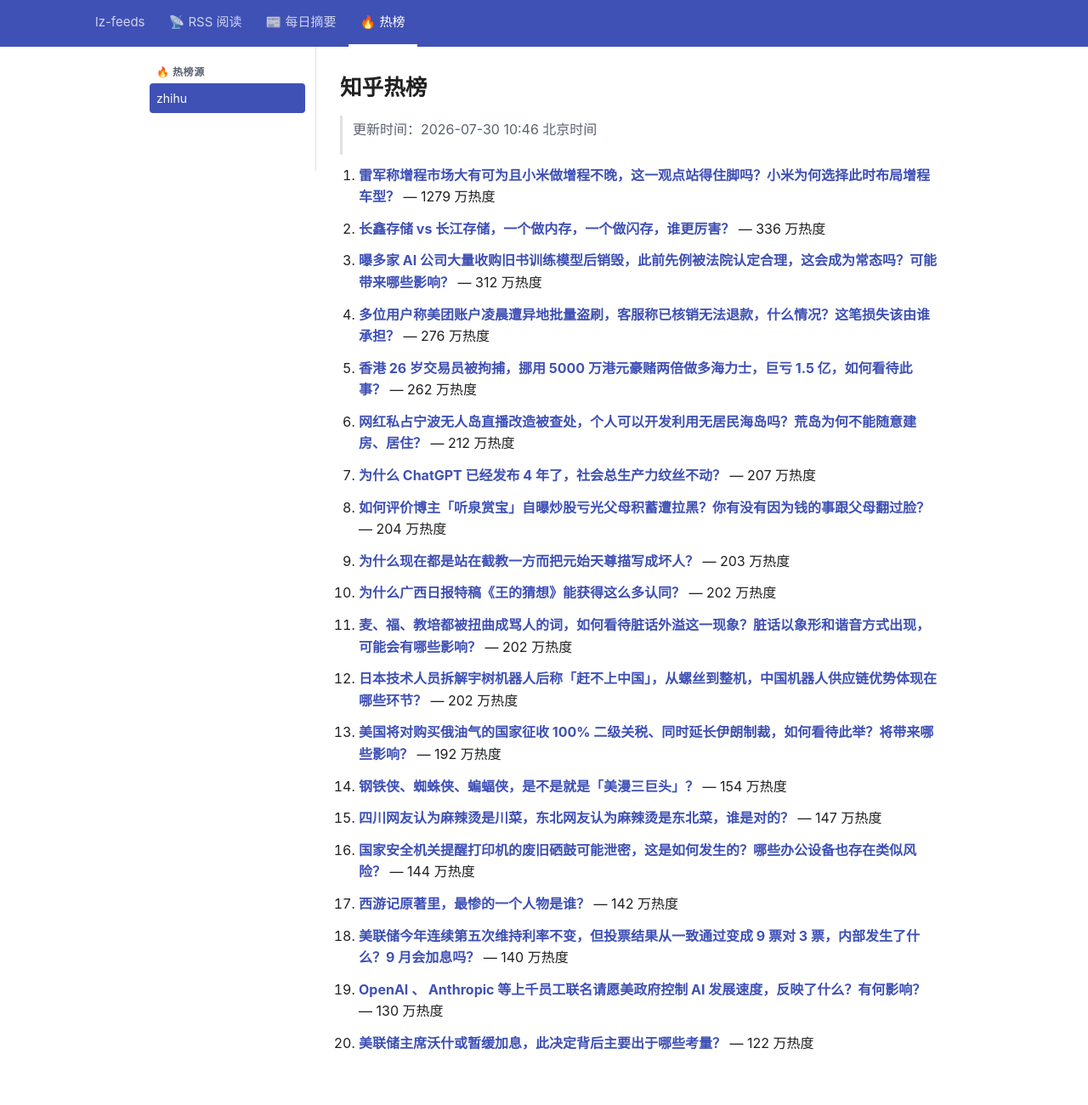
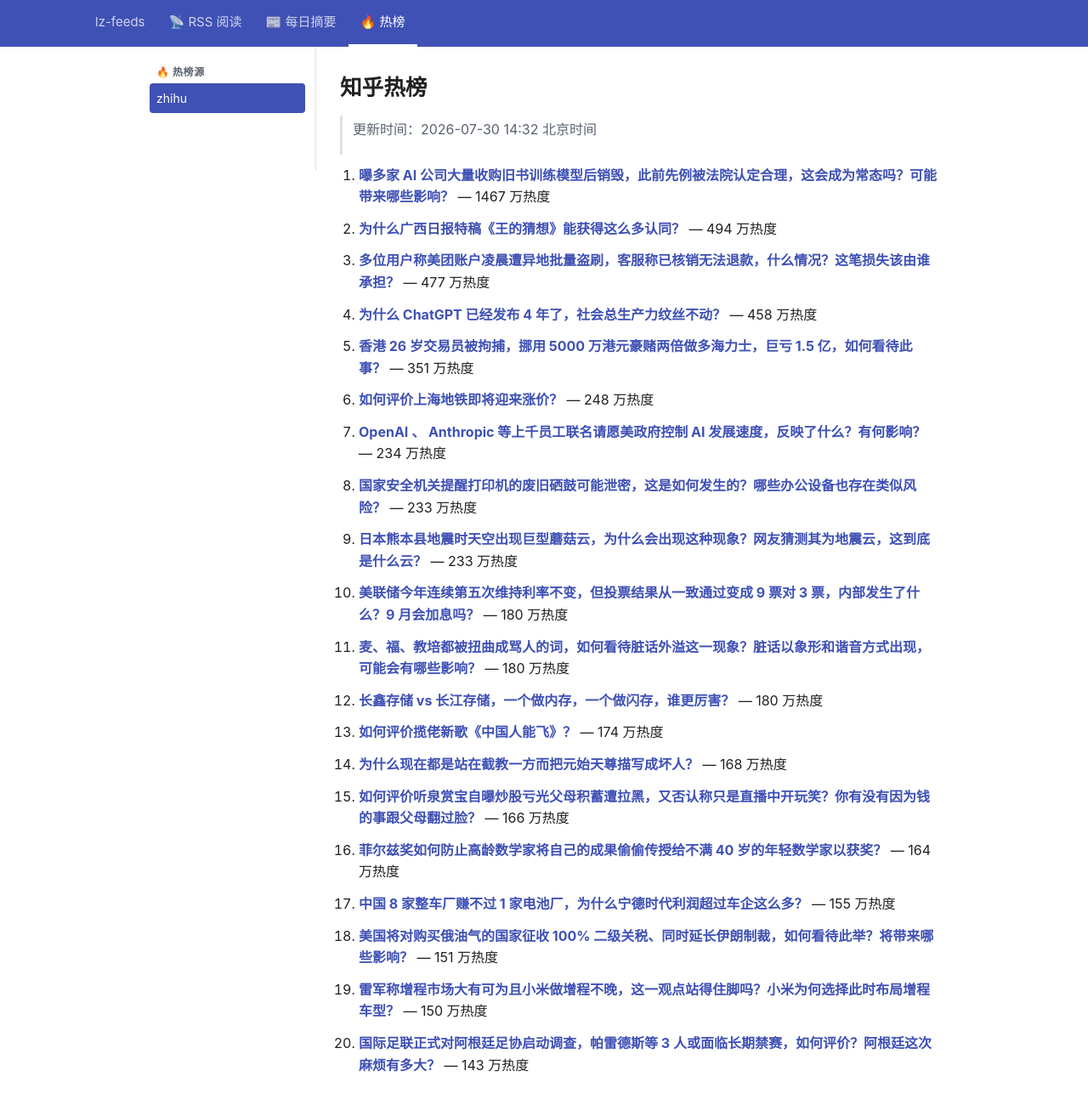
Before and after one commit to lizhang0101/lz-feeds, a Jekyll site: the page built from _hotlist/zhihu.md, in a window 1280 px wide and 1330 px high. Shown: the top 1300 px of the window at 85% size. Built offline with Jekyll 4.4.1, drawn with Linux system fonts in a browser that asks for light colours.

Commit message:
hotlist: 2026-07-30T06:32Z

```diff
--- a/_hotlist/zhihu.md
+++ b/_hotlist/zhihu.md
@@ -1,48 +1,48 @@
 ---
-updated: 2026-07-30 10:46 北京时间
+updated: 2026-07-30 14:32 北京时间
 count: 20
 ---
 
 # 知乎热榜
 
-> 更新时间：2026-07-30 10:46 北京时间
+> 更新时间：2026-07-30 14:32 北京时间
 
-1. **[雷军称增程市场大有可为且小米做增程不晚，这一观点站得住脚吗？小米为何选择此时布局增程车型？](https://www.zhihu.com/question/2065799308067041337)** — 1279 万热度
+1. **[曝多家 AI 公司大量收购旧书训练模型后销毁，此前先例被法院认定合理，这会成为常态吗？可能带来哪些影响？](https://www.zhihu.com/question/2065707692950123437)** — 1467 万热度
 
-2. **[长鑫存储 vs 长江存储，一个做内存，一个做闪存，谁更厉害？](https://www.zhihu.com/question/2061092161337177252)** — 336 万热度
+2. **[为什么广西日报特稿《王的猜想》能获得这么多认同？](https://www.zhihu.com/question/2065044616043131031)** — 494 万热度
 
-3. **[曝多家 AI 公司大量收购旧书训练模型后销毁，此前先例被法院认定合理，这会成为常态吗？可能带来哪些影响？](https://www.zhihu.com/question/2065707692950123437)** — 312 万热度
+3. **[多位用户称美团账户凌晨遭异地批量盗刷，客服称已核销无法退款，什么情况？这笔损失该由谁承担？](https://www.zhihu.com/question/2065804781247887148)** — 477 万热度
 
-4. **[多位用户称美团账户凌晨遭异地批量盗刷，客服称已核销无法退款，什么情况？这笔损失该由谁承担？](https://www.zhihu.com/question/2065804781247887148)** — 276 万热度
+4. **[为什么 ChatGPT 已经发布 4 年了，社会总生产力纹丝不动？](https://www.zhihu.com/question/2065583157664018461)** — 458 万热度
 
-5. **[香港 26 岁交易员被拘捕，挪用 5000 万港元豪赌两倍做多海力士，巨亏 1.5 亿，如何看待此事？](https://www.zhihu.com/question/2065738421474271320)** — 262 万热度
+5. **[香港 26 岁交易员被拘捕，挪用 5000 万港元豪赌两倍做多海力士，巨亏 1.5 亿，如何看待此事？](https://www.zhihu.com/question/2065738421474271320)** — 351 万热度
 
-6. **[网红私占宁波无人岛直播改造被查处，个人可以开发利用无居民海岛吗？荒岛为何不能随意建房、居住？](https://www.zhihu.com/question/2065709716009743417)** — 212 万热度
+6. **[如何评价上海地铁即将迎来涨价？](https://www.zhihu.com/question/2066060815594152470)** — 248 万热度
 
-7. **[为什么 ChatGPT 已经发布 4 年了，社会总生产力纹丝不动？](https://www.zhihu.com/question/2065583157664018461)** — 207 万热度
+7. **[OpenAI 、 Anthropic 等上千员工联名请愿美政府控制 AI 发展速度，反映了什么？有何影响？](https://www.zhihu.com/question/2065729146383071132)** — 234 万热度
 
-8. **[如何评价博主「听泉赏宝」自曝炒股亏光父母积蓄遭拉黑？你有没有因为钱的事跟父母翻过脸？](https://www.zhihu.com/question/2065588413684831719)** — 204 万热度
+8. **[国家安全机关提醒打印机的废旧硒鼓可能泄密，这是如何发生的？哪些办公设备也存在类似风险？](https://www.zhihu.com/question/2065732271441539585)** — 233 万热度
 
-9. **[为什么现在都是站在截教一方而把元始天尊描写成坏人？](https://www.zhihu.com/question/12199984100)** — 203 万热度
+9. **[日本熊本县地震时天空出现巨型蘑菇云，为什么会出现这种现象？网友猜测其为地震云，这到底是什么云？](https://www.zhihu.com/question/2065536648381555046)** — 233 万热度
 
-10. **[为什么广西日报特稿《王的猜想》能获得这么多认同？](https://www.zhihu.com/question/2065044616043131031)** — 202 万热度
+10. **[美联储今年连续第五次维持利率不变，但投票结果从一致通过变成 9 票对 3 票，内部发生了什么？9 月会加息吗？](https://www.zhihu.com/question/2066063922856027842)** — 180 万热度
 
-11. **[麦、福、教培都被扭曲成骂人的词，如何看待脏话外溢这一现象？脏话以象形和谐音方式出现，可能会有哪些影响？](https://www.zhihu.com/question/2065564412899845853)** — 202 万热度
+11. **[麦、福、教培都被扭曲成骂人的词，如何看待脏话外溢这一现象？脏话以象形和谐音方式出现，可能会有哪些影响？](https://www.zhihu.com/question/2065564412899845853)** — 180 万热度
 
-12. **[日本技术人员拆解宇树机器人后称「赶不上中国」，从螺丝到整机，中国机器人供应链优势体现在哪些环节？](https://www.zhihu.com/question/2064993421949755491)** — 202 万热度
+12. **[长鑫存储 vs 长江存储，一个做内存，一个做闪存，谁更厉害？](https://www.zhihu.com/question/2061092161337177252)** — 180 万热度
 
-13. **[美国将对购买俄油气的国家征收 100% 二级关税、同时延长伊朗制裁，如何看待此举？将带来哪些影响？](https://www.zhihu.com/question/2065729116125521259)** — 192 万热度
+13. **[如何评价揽佬新歌《中国人能飞》？](https://www.zhihu.com/question/2064534355440145959)** — 174 万热度
 
-14. **[钢铁侠、蜘蛛侠、蝙蝠侠，是不是就是「美漫三巨头」？](https://www.zhihu.com/question/2065521778198421619)** — 154 万热度
+14. **[为什么现在都是站在截教一方而把元始天尊描写成坏人？](https://www.zhihu.com/question/12199984100)** — 168 万热度
 
-15. **[四川网友认为麻辣烫是川菜，东北网友认为麻辣烫是东北菜，谁是对的？](https://www.zhihu.com/question/2061765916732478472)** — 147 万热度
+15. **[如何评价听泉赏宝自曝炒股亏光父母积蓄遭拉黑，又否认称只是直播中开玩笑？你有没有因为钱的事跟父母翻过脸？](https://www.zhihu.com/question/2065588413684831719)** — 166 万热度
 
-16. **[国家安全机关提醒打印机的废旧硒鼓可能泄密，这是如何发生的？哪些办公设备也存在类似风险？](https://www.zhihu.com/question/2065732271441539585)** — 144 万热度
+16. **[菲尔兹奖如何防止高龄数学家将自己的成果偷偷传授给不满 40 岁的年轻数学家以获奖？](https://www.zhihu.com/question/2065614516616950087)** — 164 万热度
 
-17. **[西游记原著里，最惨的一个人物是谁？](https://www.zhihu.com/question/1896081051639583956)** — 142 万热度
+17. **[中国 8 家整车厂赚不过 1 家电池厂，为什么宁德时代利润超过车企这么多？](https://www.zhihu.com/question/2065751316211701463)** — 155 万热度
 
-18. **[美联储今年连续第五次维持利率不变，但投票结果从一致通过变成 9 票对 3 票，内部发生了什么？9 月会加息吗？](https://www.zhihu.com/question/2066063922856027842)** — 140 万热度
+18. **[美国将对购买俄油气的国家征收 100% 二级关税、同时延长伊朗制裁，如何看待此举？将带来哪些影响？](https://www.zhihu.com/question/2065729116125521259)** — 151 万热度
 
-19. **[OpenAI 、 Anthropic 等上千员工联名请愿美政府控制 AI 发展速度，反映了什么？有何影响？](https://www.zhihu.com/question/2065729146383071132)** — 130 万热度
+19. **[雷军称增程市场大有可为且小米做增程不晚，这一观点站得住脚吗？小米为何选择此时布局增程车型？](https://www.zhihu.com/question/2065799308067041337)** — 150 万热度
 
-20. **[美联储主席沃什或暂缓加息，此决定背后主要出于哪些考量？](https://www.zhihu.com/question/2065957695853745288)** — 122 万热度
+20. **[国际足联正式对阿根廷足协启动调查，帕雷德斯等 3 人或面临长期禁赛，如何评价？阿根廷这次麻烦有多大？](https://www.zhihu.com/question/2066061011111469951)** — 143 万热度
```
